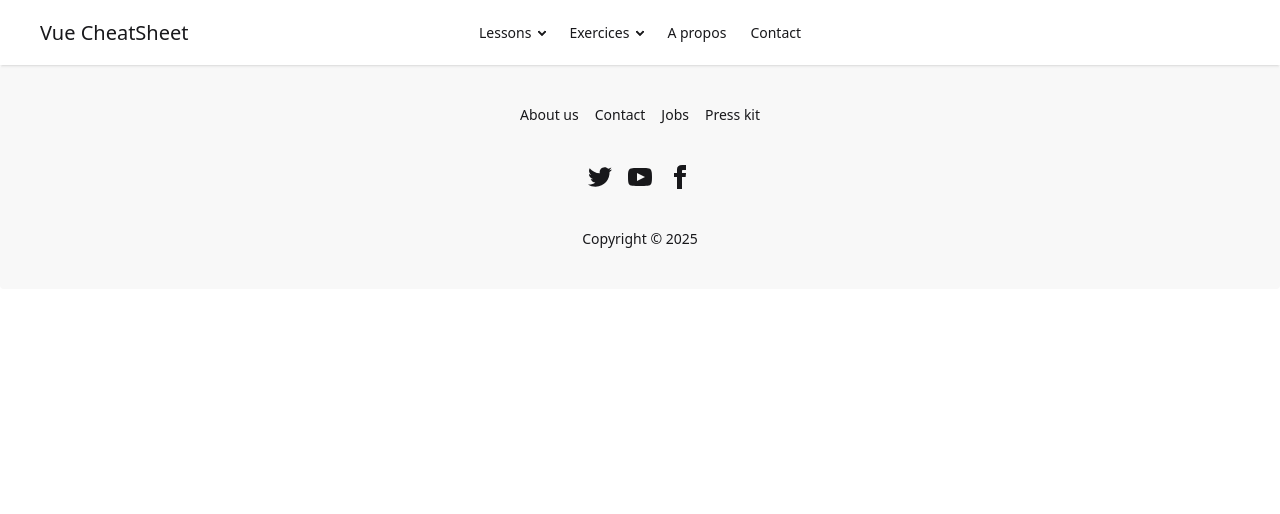
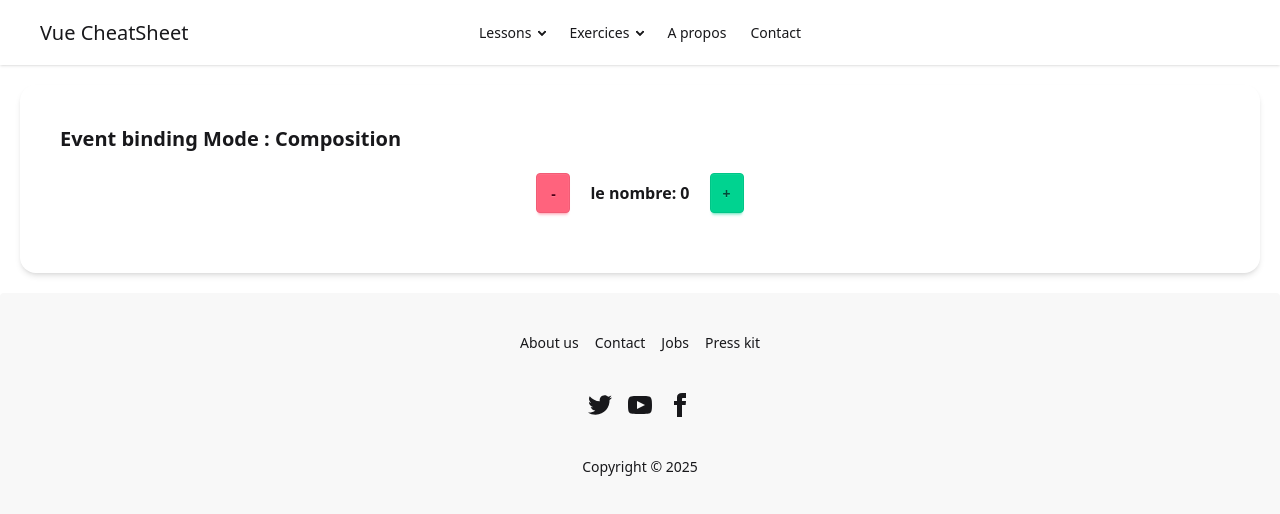
Before and after one commit to Naerys404/VueCheatSheet, a Vue app: page /exo-v-on in a window 1280 px wide. Shown: the top 514 px of the page. Built offline with nearby package versions, Linux system fonts and the light colour scheme.

Commit message:
exo v-on

```diff
--- a/src/components/AppHeader.vue
+++ b/src/components/AppHeader.vue
@@ -43,6 +43,9 @@
                                     <router-link to="/tp-vbind" class="hover:text-primary">TP
                                         V-bind / interpolation </router-link>
                                 </li>
+                                <li>
+                                    <router-link to="/exo-v-on" class="hover:text-primary">Exercice V-On </router-link>
+                                </li>
                             </ul>
                         </details>
                     </li>
@@ -75,6 +78,7 @@
                                 <router-link to="/text-interpolation" class="hover:text-primary">Text
                                     interpolation</router-link>
                             </li>
+
                         </ul>
                     </details>
                 </li>
@@ -90,11 +94,12 @@
                                 <router-link to="/tp-vbind" class="hover:text-primary">TP
                                     V-bind / interpolation </router-link>
                             </li>
+                            <li>
+                                <router-link to="/exo-v-on" class="hover:text-primary">Exercice V-On </router-link>
+                            </li>
                         </ul>
                     </details>
                 </li>
-
-
                 <li>
                     <router-link to="/about" class="hover:text-primary">A propos</router-link>
                 </li>
--- a/src/router/index.js
+++ b/src/router/index.js
@@ -53,6 +53,11 @@ const router = createRouter({
             name: 'v-on',
             component: () => import('../views/lessons/lesson-event-binding.vue')
         },
+        {
+            path: '/exo-v-on',
+            name: 'exo-v-on',
+            component: () => import('../views/exercices/exerciceV-on.vue')
+        },
 
     ]
 
--- /dev/null
+++ b/src/views/exercices/exerciceV-on.vue
@@ -0,0 +1,26 @@
+<template>
+    <div class="m-5 shadow-md p-10 rounded-2xl">
+        <h1 class="text-xl font-bold">Event binding Mode : Composition</h1>
+        <div class="flex items-center justify-center p-5">
+            <button @click="decrement(11)" class="btn w-1 mx-5 btn-error">-</button>
+            <p class="font-bold">le nombre: {{ nombre }}</p>
+            <button @click="increment(99)" class="btn w-1 mx-5 btn-success">+</button>
+        </div>
+    </div>
+</template>
+
+
+<script setup lang="js">
+import { ref } from 'vue';
+
+let nombre = ref(0);
+
+let decrement = (nb) => {
+    nombre.value -= nb;
+}
+let increment = (nb) => {
+    nombre.value += nb;
+}
+
+
+</script>
```
